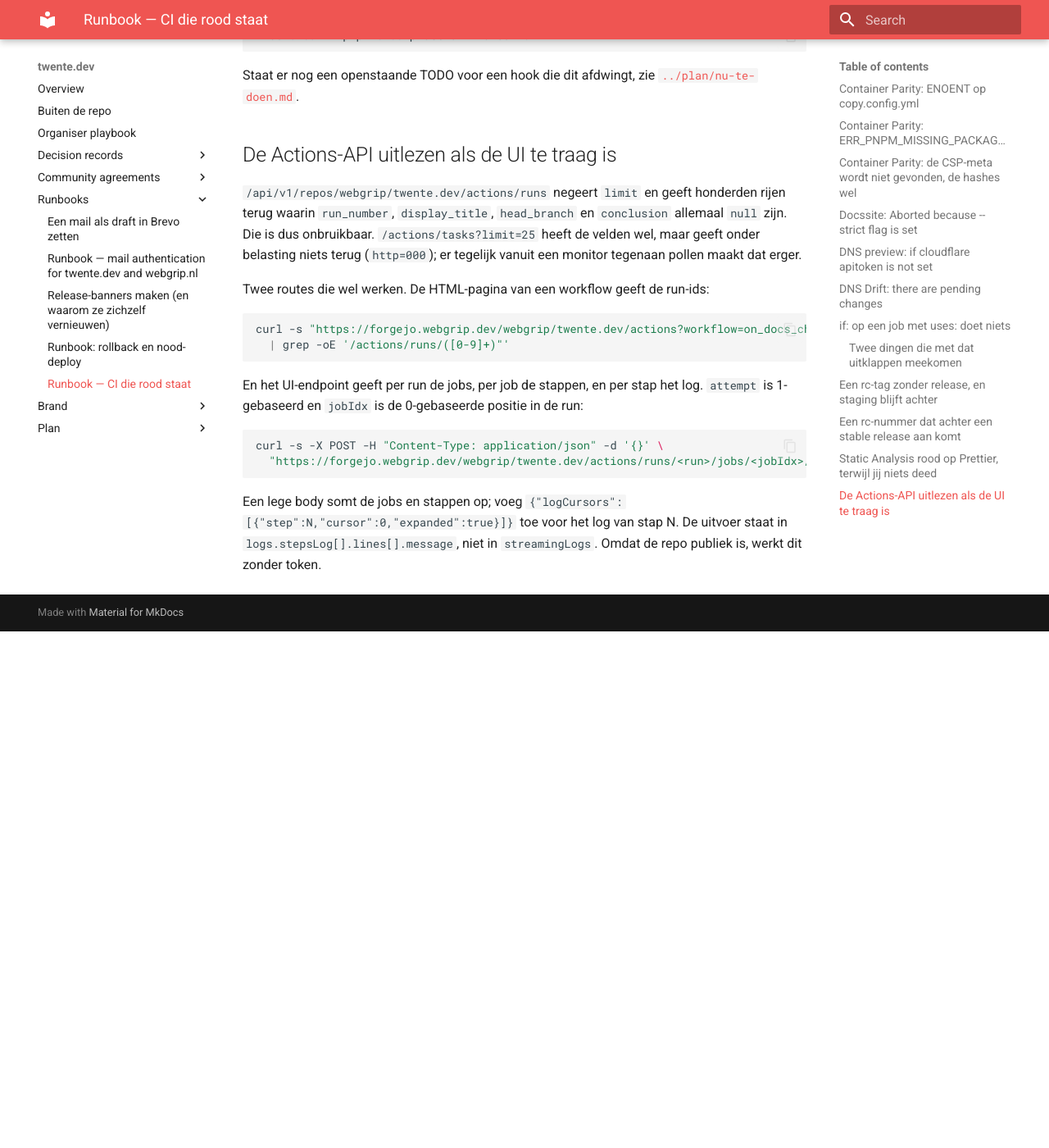
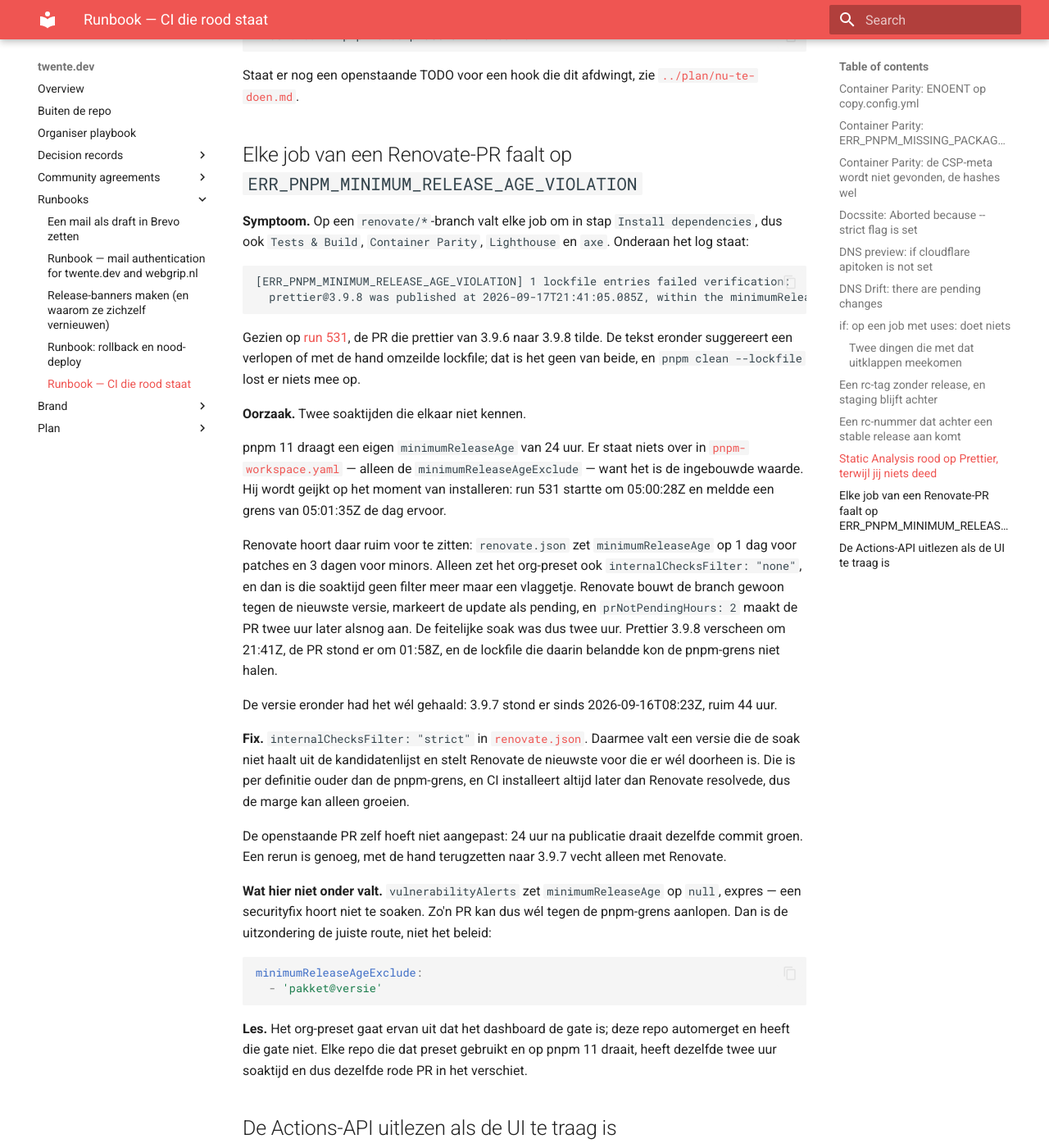
Before and after one commit to webgrip/twente.dev, an MkDocs documentation site: the page built from docs/runbooks/ci-failures.md, in a window 1280 px wide and 1400 px high, scrolled down 7935 px. Shown: the whole window at 82% size. Built offline with MkDocs 1.6.1 and Material for MkDocs 9.7.7, drawn with Linux system fonts in a browser that asks for light colours; before the commit the page ends 8705 px from its top, so only the background shows below that.

Commit message:
fix(ci): renovate filtert de soaktijd echt, zodat pnpm de lockfile accepteert
Het org-preset zet internalChecksFilter op none, waardoor minimumReleaseAge
geen filter is maar een vlaggetje: Renovate bouwt de branch tegen de nieuwste
versie en prNotPendingHours opent de PR twee uur later toch. pnpm 11 handhaaft
zijn eigen grens van 24 uur bij het installeren en weigert die lockfile, dus
elke job op zo'n PR valt om in Install dependencies.

Met strict valt een te jonge versie uit de kandidatenlijst en stelt Renovate de
nieuwste voor die de soak wel haalde.

Co-Authored-By: Claude Opus 5 (1M context) <noreply@anthropic.com>

````diff
--- a/docs/runbooks/ci-failures.md
+++ b/docs/runbooks/ci-failures.md
@@ -338,6 +338,59 @@ mise exec -- pnpm exec prettier --check .
 Staat er nog een openstaande TODO voor een hook die dit afdwingt, zie
 [`../plan/nu-te-doen.md`](../plan/nu-te-doen.md).
 
+## Elke job van een Renovate-PR faalt op `ERR_PNPM_MINIMUM_RELEASE_AGE_VIOLATION`
+
+**Symptoom.** Op een `renovate/*`-branch valt elke job om in stap `Install dependencies`, dus ook
+`Tests & Build`, `Container Parity`, `Lighthouse` en `axe`. Onderaan het log staat:
+
+```
+[ERR_PNPM_MINIMUM_RELEASE_AGE_VIOLATION] 1 lockfile entries failed verification:
+  prettier@3.9.8 was published at 2026-09-17T21:41:05.085Z, within the minimumReleaseAge cutoff
+```
+
+Gezien op [run 531](https://forgejo.webgrip.dev/webgrip/twente.dev/actions/runs/531), de PR die
+prettier van 3.9.6 naar 3.9.8 tilde. De tekst eronder suggereert een verlopen of met de hand
+omzeilde lockfile; dat is het geen van beide, en `pnpm clean --lockfile` lost er niets mee op.
+
+**Oorzaak.** Twee soaktijden die elkaar niet kennen.
+
+pnpm 11 draagt een eigen `minimumReleaseAge` van 24 uur. Er staat niets over in
+[`pnpm-workspace.yaml`](https://forgejo.webgrip.dev/webgrip/twente.dev/src/branch/main/pnpm-workspace.yaml)
+— alleen de `minimumReleaseAgeExclude` — want het is de ingebouwde waarde. Hij wordt geijkt op het
+moment van installeren: run 531 startte om 05:00:28Z en meldde een grens van 05:01:35Z de dag
+ervoor.
+
+Renovate hoort daar ruim voor te zitten: `renovate.json` zet `minimumReleaseAge` op 1 dag voor
+patches en 3 dagen voor minors. Alleen zet het org-preset ook `internalChecksFilter: "none"`, en
+dan is die soaktijd geen filter meer maar een vlaggetje. Renovate bouwt de branch gewoon tegen de
+nieuwste versie, markeert de update als pending, en `prNotPendingHours: 2` maakt de PR twee uur
+later alsnog aan. De feitelijke soak was dus twee uur. Prettier 3.9.8 verscheen om 21:41Z, de PR
+stond er om 01:58Z, en de lockfile die daarin belandde kon de pnpm-grens niet halen.
+
+De versie eronder had het wél gehaald: 3.9.7 stond er sinds 2026-09-16T08:23Z, ruim 44 uur.
+
+**Fix.** `internalChecksFilter: "strict"` in
+[`renovate.json`](https://forgejo.webgrip.dev/webgrip/twente.dev/src/branch/main/renovate.json).
+Daarmee valt een versie die de soak niet haalt uit de kandidatenlijst en stelt Renovate de nieuwste
+voor die er wél doorheen is. Die is per definitie ouder dan de pnpm-grens, en CI installeert altijd
+later dan Renovate resolvede, dus de marge kan alleen groeien.
+
+De openstaande PR zelf hoeft niet aangepast: 24 uur na publicatie draait dezelfde commit groen. Een
+rerun is genoeg, met de hand terugzetten naar 3.9.7 vecht alleen met Renovate.
+
+**Wat hier niet onder valt.** `vulnerabilityAlerts` zet `minimumReleaseAge` op `null`, expres — een
+securityfix hoort niet te soaken. Zo'n PR kan dus wél tegen de pnpm-grens aanlopen. Dan is de
+uitzondering de juiste route, niet het beleid:
+
+```yaml
+minimumReleaseAgeExclude:
+  - 'pakket@versie'
+```
+
+**Les.** Het org-preset gaat ervan uit dat het dashboard de gate is; deze repo automerget en heeft
+die gate niet. Elke repo die dat preset gebruikt en op pnpm 11 draait, heeft dezelfde twee uur
+soaktijd en dus dezelfde rode PR in het verschiet.
+
 ## De Actions-API uitlezen als de UI te traag is
 
 `/api/v1/repos/webgrip/twente.dev/actions/runs` negeert `limit` en geeft honderden rijen terug
````
Also changed, not shown: renovate.json (+4 -7 lines).
